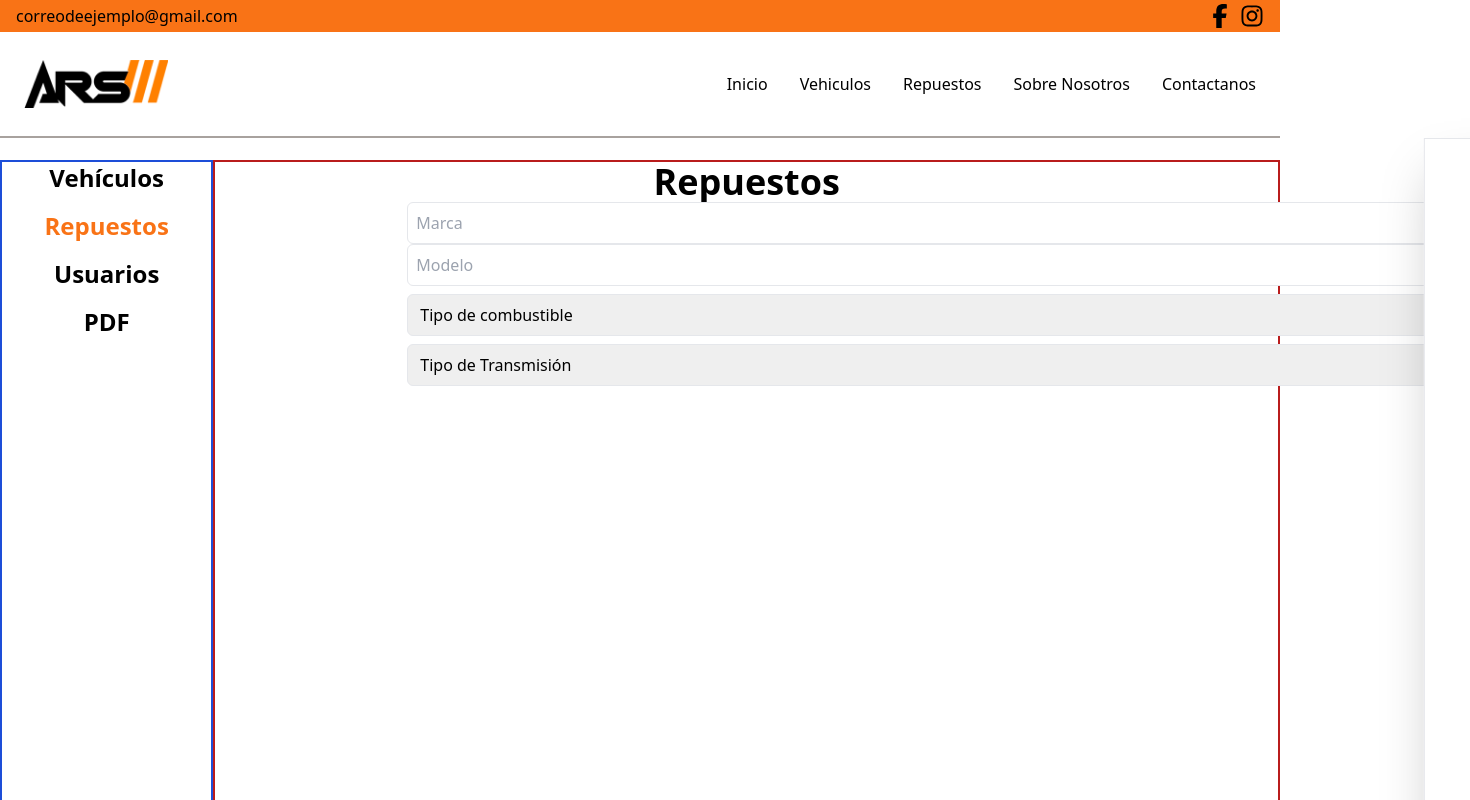
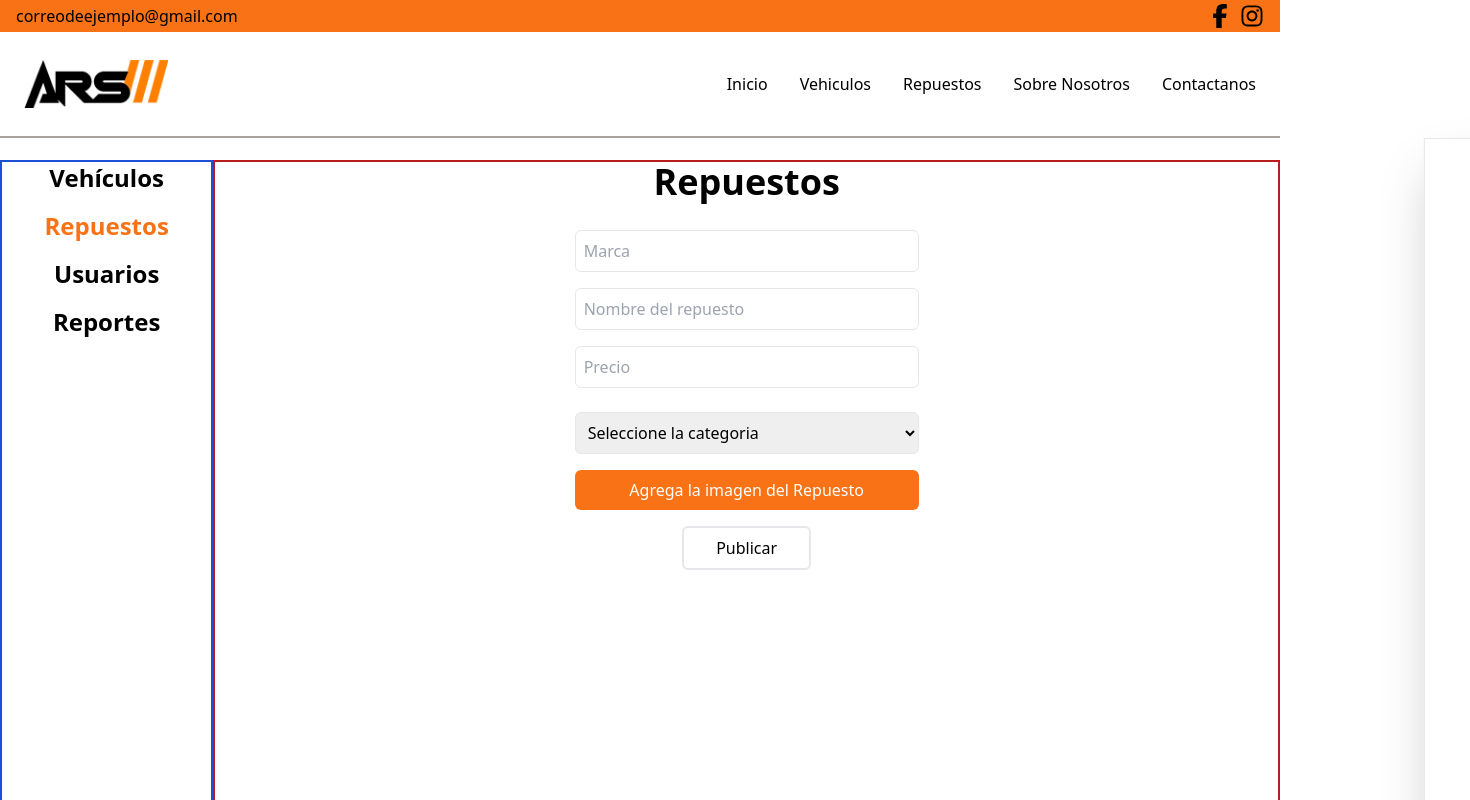
Before and after one commit to Zednanreh0911/ARS-Autocamiones, a React (Vite) app in the folder Client/: page /admin in a window 1280 px wide. Both pictures are taken after a click on the button "Repuestos". Shown: the top 800 px of the page, 1470 px wide, since content can reach past the window. Built offline with nearby package versions, Linux system fonts and the light colour scheme.

Commit message:
se agregaron los formularios del dashboard

```diff
--- a/Client/src/pages/Admin.jsx
+++ b/Client/src/pages/Admin.jsx
@@ -44,39 +44,111 @@ function Admin() {
             <button
               onClick={manejoDeCategoria}
               className={`cursor-pointer hover:text-orange-500 ease-in-out duration-300 ${
-                category === "PDF" ? "text-orange-500" : "text-black"
+                category === "Reportes" ? "text-orange-500" : "text-black"
               }`}
             >
-              PDF
+              Reportes
             </button>
           </li>
         </ul>
       </aside>
-      <section className="w-5/6 h-screen border-2 border-red-700">
+      <section className="flex items-center flex-col w-5/6 h-screen border-2 border-red-700">
         <h1 className="text-4xl text-center font-bold">{category}</h1>
-        <form className="">
-        <input
-            className="ml-48 border rounded-md w-full p-2"
+        <form className={`mt-2 p-5 w-96 flex flex-col gap-4 items-center text-center ${category === "Vehículos" ? "block" : "hidden"}`}>
+          <input
+            className="border rounded-md w-full p-2"
             type="text"
             placeholder="Marca"
           />
           <input
-            className="ml-48 border rounded-md w-full p-2"
+            className="border rounded-md w-full p-2"
             type="text"
             placeholder="Modelo"
           />
-
-          <select className="ml-48 border rounded-md w-full p-2 mt-2">
+          <select className="border rounded-md w-full p-2 mt-2">
             <option value="" disabled selected>Tipo de combustible</option>
             <option value="Diesel">Diesel</option>
             <option value="Gasolina">Gasolina</option>
             <option value="Hibrido">Hibrido</option>
           </select>
-          <select className="ml-48 border rounded-md w-full p-2 mt-2">
+          <select className="border rounded-md w-full p-2 mt-2">
             <option value="" disabled selected>Tipo de Transmisión</option>
             <option value="Sincrónico">Sincrónico</option>
             <option value="Automático">Automático</option>
           </select>
+          <label
+          className="bg-orange-500 text-white w-full p-2 rounded-md cursor-pointer"
+          htmlFor="imgvehiculo"> Agrega la imagen del vehiculo
+            <input
+              id="imgvehiculo"
+              className="hidden"
+              type="file"
+              accept="image/*"
+              placeholder="Imagen del Vehiculo" />
+          </label>
+
+          <button
+          className= "text-black border-2 hover:bg-orange-400 hover:text-white ease-in-out duration-300 px-8 py-2 rounded-md cursor-pointer"
+          type="submit">
+            Publicar
+          </button>
+        </form>
+
+        <form className={`mt-2 p-5 w-96 flex flex-col gap-4 items-center text-center ${category === "Repuestos" ? "block" : "hidden"}`}>
+          <input
+            className="border rounded-md w-full p-2"
+            type="text"
+            placeholder="Marca"
+          />
+          <input
+            className="border rounded-md w-full p-2"
+            type="text"
+            placeholder="Nombre del repuesto"
+          />
+          <input
+            className="border rounded-md w-full p-2"
+            type="number"
+            placeholder="Precio"
+          />
+          <select className="border rounded-md w-full p-2 mt-2">
+            <option value="" disabled selected>Seleccione la categoria</option>
+            <option value="Diesel">Internos</option>
+            <option value="Gasolina">Externos</option>
+          </select>
+          <label
+          className="bg-orange-500 text-white w-full p-2 rounded-md cursor-pointer"
+          htmlFor="imgvehiculo"> Agrega la imagen del Repuesto
+            <input
+              id="imgvehiculo"
+              className="hidden"
+              type="file"
+              accept="image/*"
+              placeholder="Imagen del Vehiculo" />
+          </label>
+
+          <button
+          className= "text-black border-2 hover:bg-orange-400 hover:text-white ease-in-out duration-300 px-8 py-2 rounded-md cursor-pointer"
+          type="submit">
+            Publicar
+          </button>
+        </form>
+
+        <form className={`mt-2 p-5 w-96 flex flex-col gap-4 items-center text-center ${category === "Usuarios" ? "block" : "hidden"}`}>
+          <input
+            className="border rounded-md w-full p-2"
+            type="text"
+            placeholder="Nombre de usuario"
+          />
+          <input
+            className="border rounded-md w-full p-2"
+            type="password"
+            placeholder="Contraseña"
+          />
+          <button
+          className= "text-black border-2 hover:bg-orange-400 hover:text-white ease-in-out duration-300 px-8 py-2 rounded-md cursor-pointer"
+          type="submit">
+            Crear
+          </button>
         </form>
       </section>
     </main>
```
